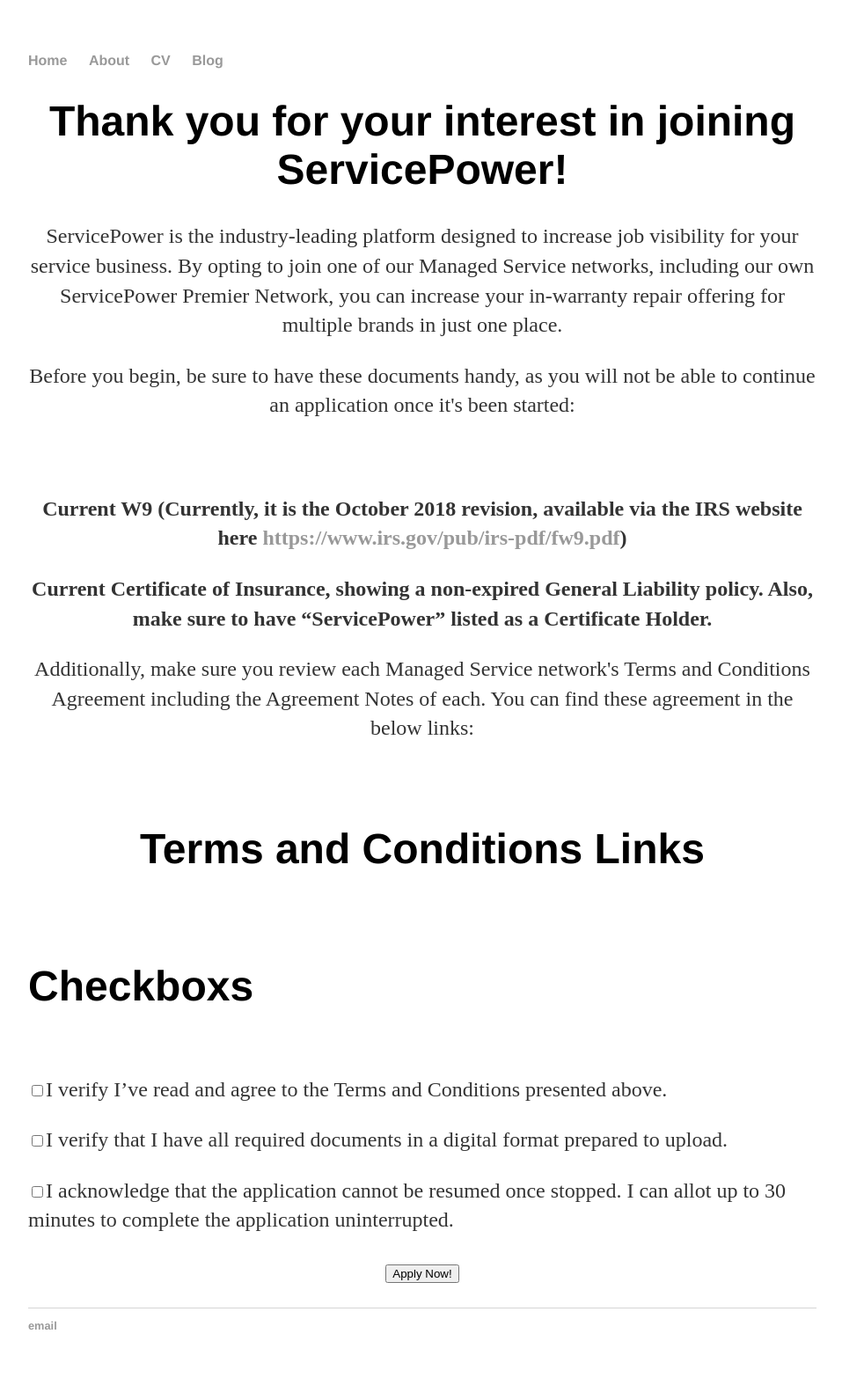
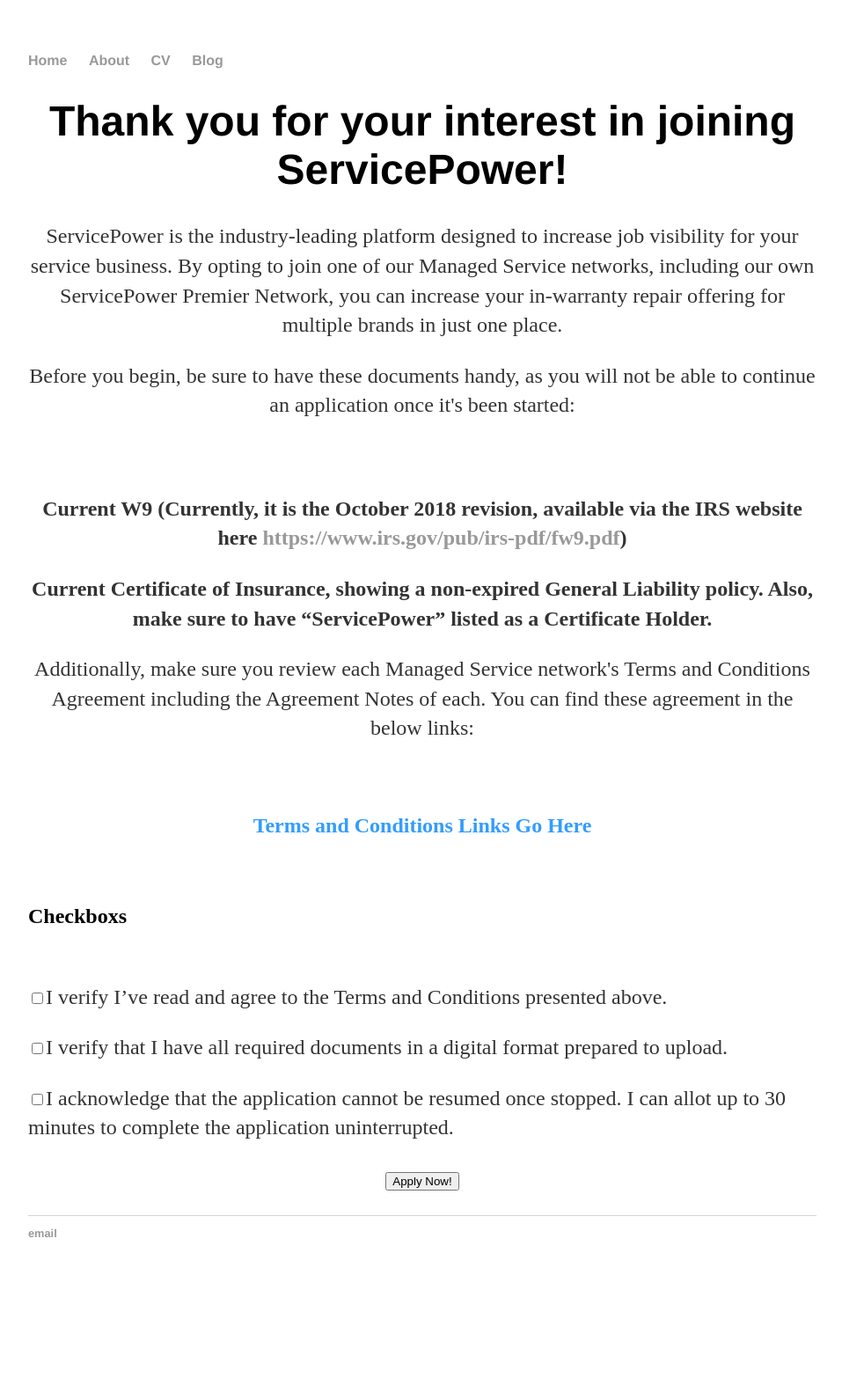
Before and after one commit to servicepowerdavid/servicepowerdavid.github.io, a Jekyll site: the page built from index.html, in a window 1280 px wide. Shown: the whole page at 88% size, without its empty margins (160-1117 px from the left). Built offline with Jekyll 4.4.1, drawn with Linux system fonts in a browser that asks for light colours; after the commit the page ends 1469 px from its top, so only the background shows below that.

Commit message:
Update index.html

```diff
--- a/index.html
+++ b/index.html
@@ -16,10 +16,10 @@
 	<p align=center>Additionally, make sure you review each Managed Service network's Terms and Conditions Agreement including the Agreement Notes of each. You can find these agreement in the below links:</p>
 	<br>
 	<br>
-	<h1 align=center>Terms and Conditions Links</h1>
+	<h2 align=center><font color="#339CFF">Terms and Conditions Links Go Here</font></h2>
 	<br>
 	<br>
-	<h1>Checkboxs</h1>
+	<h2>Checkboxs</h2>
 	<br>
 	<p align=left><input type="checkbox" name="test value="test">I verify I’ve read and agree to the Terms and Conditions presented above.
 	<p align=left><input type="checkbox" name="test value="test">I verify that I have all required documents in a digital format prepared to upload.
```
